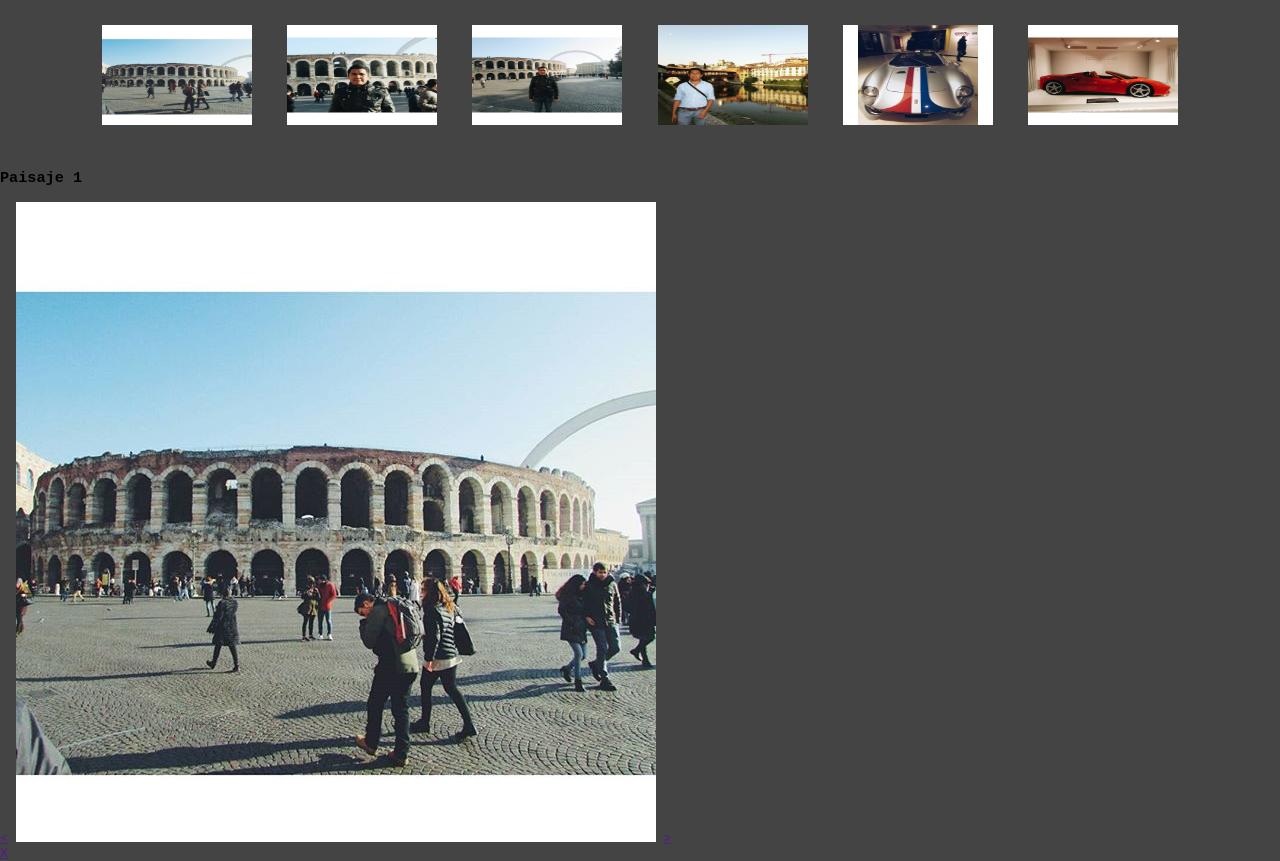
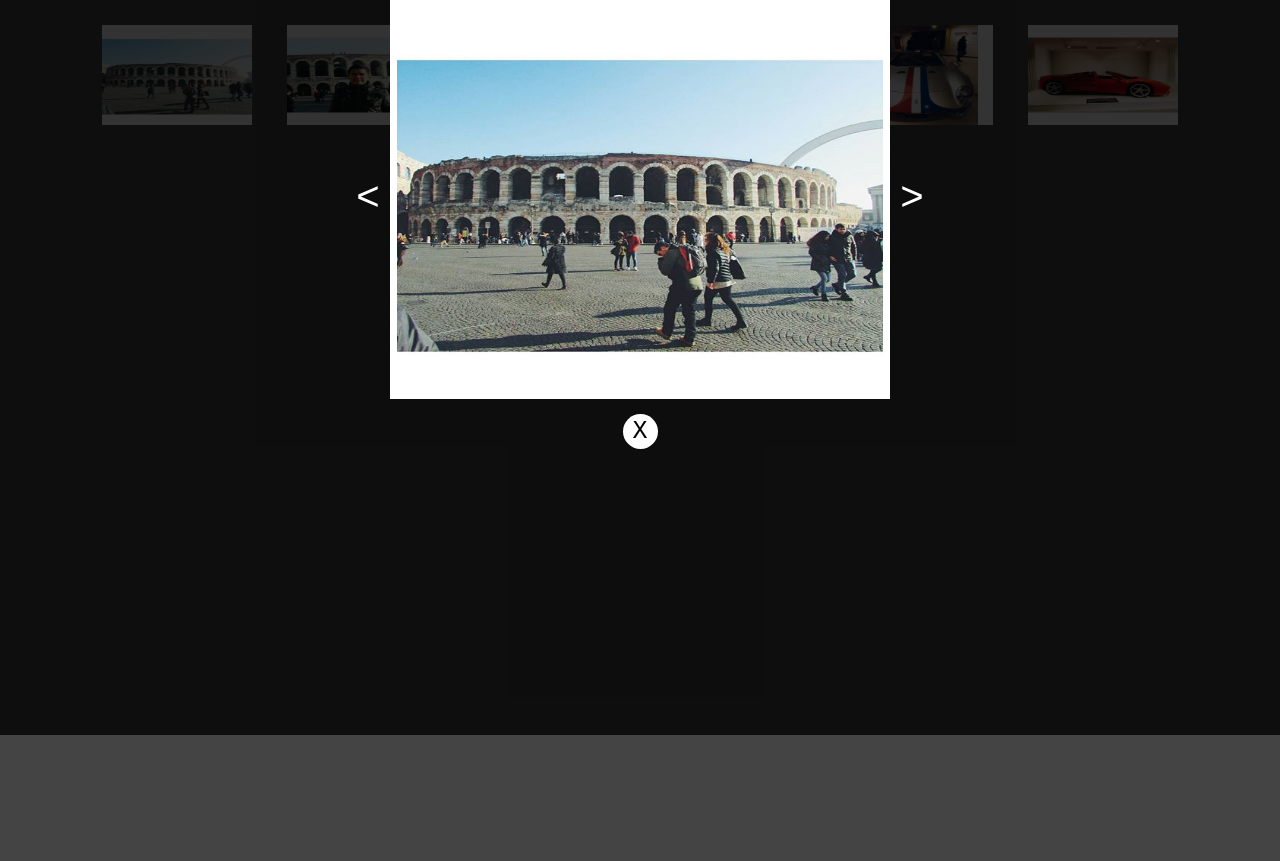
Before and after one commit to Ivan5/GalleryResponsive, a plain HTML site: page index.html in a window 1280 px wide. Shown: the part 65-926 px from the top of the page. After the commit the page ends 800 px from the top, so only its background shows below. Drawn offline with Linux system fonts and the light colour scheme.

Commit message:
Added style of modal

```diff
--- a/css/app.css
+++ b/css/app.css
@@ -31,3 +31,63 @@ h1{
     width: 150px;
     height: 100px;
 }
+
+/*Estilos del modal*/
+.modal{
+    position: fixed;
+    background: rgba(0,0,0,0.8);
+    top: 0;
+    left: 0;
+    width: 100%;
+    height: 100%;
+}
+
+.modal h3{
+    color: #fff;
+    font-size: 30px;
+    text-align: center;
+    margin: 15px 0;
+}
+.imagen{
+    width: 100%;
+    height: 50%;
+
+    display: flex;
+    justify-content: center;
+    align-items: center;
+}
+
+.imagen a{
+    color: #fff;
+    font-size: 40px;
+    text-decoration: none;
+    margin: 0 10px;
+}
+.imagen a:nth-child(2){
+    margin: 0;
+    height: 100%;
+    flex-shrink: 2;
+}
+
+.imagen img{
+    width: 500px;
+    height: 100%;
+    max-width: 100%;
+    border: 7px solid #fff;
+    box-sizing: border-box;
+}
+
+.cerrar{
+    display: block;
+    background: #fff;
+    width: 25px;
+    height: 25px;
+    margin: 15px auto;
+    text-align: center;
+    text-decoration: none;
+    font-size: 25px;
+    color: #000;
+    padding: 5px;
+    border-radius: 50%;
+    line-height: 25px;
+}
--- a/index.html
+++ b/index.html
@@ -24,7 +24,7 @@
            <a href=""><img src="/img/imagen1.jpg"></a>
            <a href="">></a>
        </div>
-       <a href="">X</a>
+       <a class="cerrar" href="">X</a>
    </div>
 
 
```
